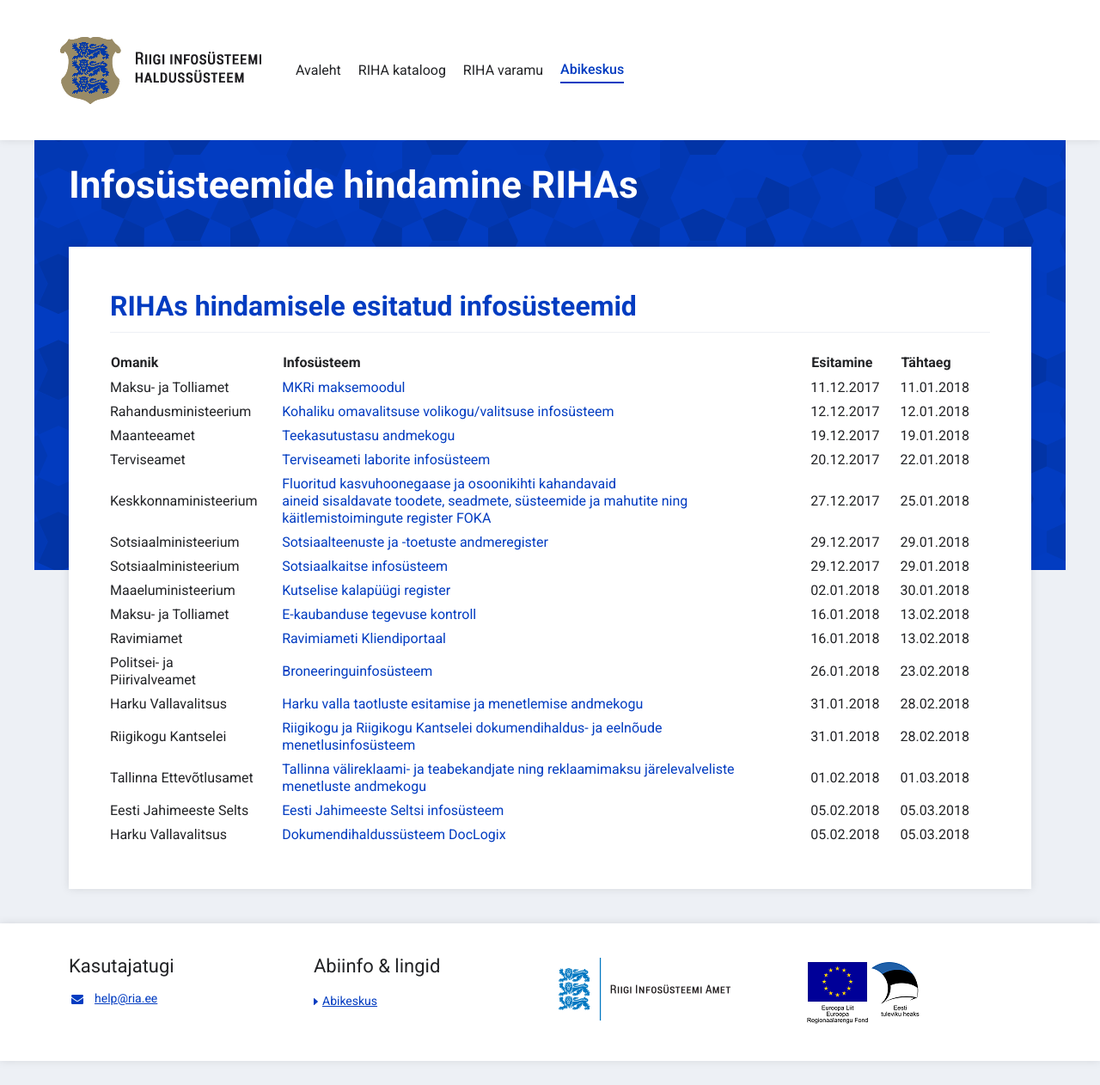
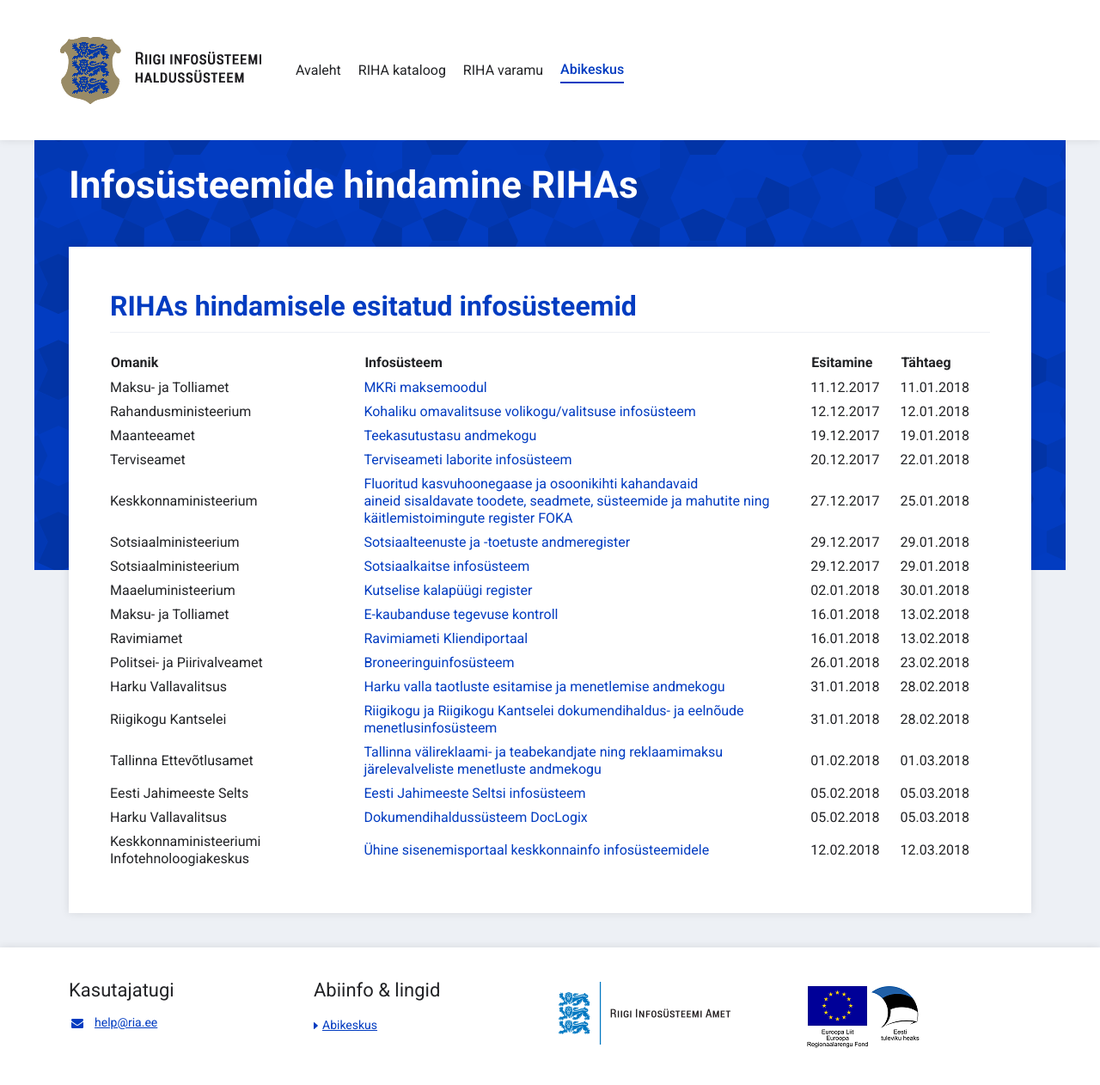
Before and after one commit to e-gov/RIHA-Help, a Jekyll site: the page built from docs/RIHAs-hindamisel.md, in a window 1280 px wide. Shown: the whole page at 86% size. Built offline with Jekyll 4.4.1, drawn with Linux system fonts in a browser that asks for light colours; before the commit the page ends 1234 px from its top, so only the background shows below that.

Commit message:
Update RIHAs-hindamisel.md

```diff
--- a/docs/RIHAs-hindamisel.md
+++ b/docs/RIHAs-hindamisel.md
@@ -21,3 +21,4 @@ title: Infosüsteemide hindamine RIHAs
 | Tallinna Ettevõtlusamet | [Tallinna välireklaami- ja teabekandjate ning reklaamimaksu järelevalveliste menetluste andmekogu](https://www.riha.ee/Infosüsteemid/Vaata/tlntera) | 01.02.2018 | 01.03.2018 |
 | Eesti Jahimeeste Selts | [Eesti Jahimeeste Seltsi infosüsteem](https://www.riha.ee/Infosüsteemid/Vaata/ejs-is2) | 05.02.2018 | 05.03.2018 |
 | Harku Vallavalitsus | [Dokumendihaldussüsteem DocLogix](https://www.riha.ee/Infosüsteemid/Vaata/harku-vallavalitsuse-doclogix) | 05.02.2018 | 05.03.2018 |
+| Keskkonnaministeeriumi Infotehnoloogiakeskus | [Ühine sisenemisportaal keskkonnainfo infosüsteemidele](https://www.riha.ee/Infosüsteemid/Vaata/sso-keskkonnainfo) | 12.02.2018 | 12.03.2018 |
```
